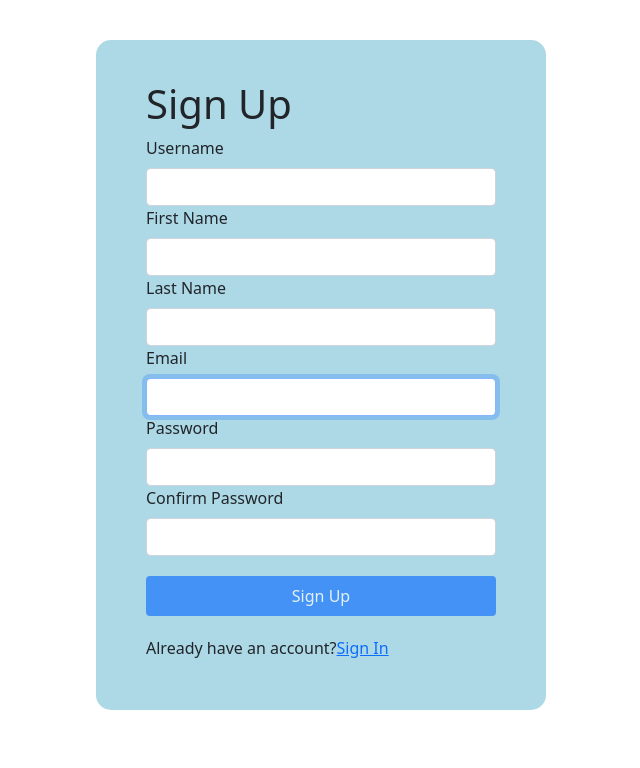
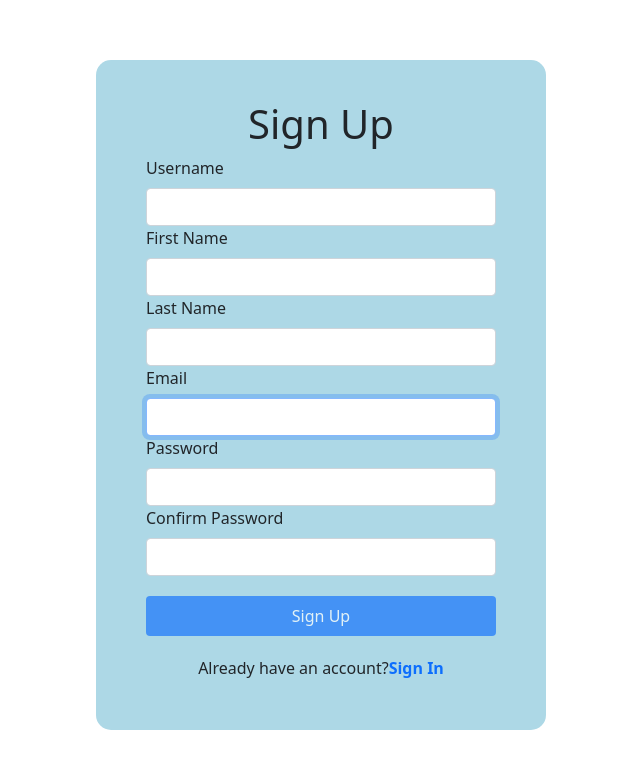
Before and after one commit to COMP-440-CSUN/Proj-1-Frontend, a React (Create React App) app: page /register in a window 1280 px wide. Shown: the top 768 px of the page, without its empty margins (319-959 px from the left). Built offline with nearby package versions, Linux system fonts and the light colour scheme.

Commit message:
More Slight UI Changes

```diff
--- a/src/pages/Login.js
+++ b/src/pages/Login.js
@@ -40,7 +40,7 @@ export default function Login() {
       <Container className="container">
         <Row>
           <Col>
-          <h1>Sign In</h1>
+          <h1 className="header">Sign In</h1>
             <Form onSubmit={handleSubmit}>
             <Form.Group size="lg" controlId="email">
               <Form.Label>Email</Form.Label>
@@ -62,10 +62,10 @@ export default function Login() {
               />
             </Form.Group>
             <Button className="login-button" block size="md" type="submit" disabled={!validateForm()}>
-              Login
+              Sign In
             </Button>
           </Form>
-          <div>Don't have an account?
+          <div className="noAccount">Don't have an account?
             <NavLink exact to = "/register" activeClassName="">Sign Up</NavLink>
           </div>
           </Col>
--- a/src/pages/Register.js
+++ b/src/pages/Register.js
@@ -50,7 +50,7 @@ export default function Register() {
       <Container>
         <Row>
           <Col>
-            <h1>Sign Up</h1>
+            <h1 className="header">Sign Up</h1>
             <Form onSubmit={handleSubmit}>
               <Form.Group size="lg" controlId="lname">
                 <Form.Label>Username</Form.Label>
@@ -108,7 +108,7 @@ export default function Register() {
                 Sign Up
               </Button>
             </Form>
-            <div>Already have an account?
+            <div className="yesAccount">Already have an account?
               <NavLink exact to = "/" activeClassName="">Sign In</NavLink>
             </div>
           </Col>
--- a/src/styles.scss
+++ b/src/styles.scss
@@ -1,26 +1,36 @@
 .container {
     width: 450px;
     overflow: hidden;
-    margin: auto;
     padding: 50px;
     padding-top: 40px;
     background: lightblue;
     border-radius: 15px ;
 }
+
 .Register {
-    align-items: center;
-    overflow: hidden;
-    margin: auto;
-    padding: 100px;
-    padding-top: 40px;
+    padding-top: 60px;
 }
 
 .Login {
-    align-items: center;
-    overflow: hidden;
-    margin: auto;
-    padding: 100px;
-    padding-top: 40px;
+    padding-top: 60px;
+}
+
+.header {
+    text-align: center;
+}
+
+.noAccount {
+    text-align: center;
+
+}
+
+a:link {
+    text-decoration: none;
+    font-weight: bold;
+}
+
+.yesAccount {
+    text-align: center;
 }
 
 .register-button {
```
